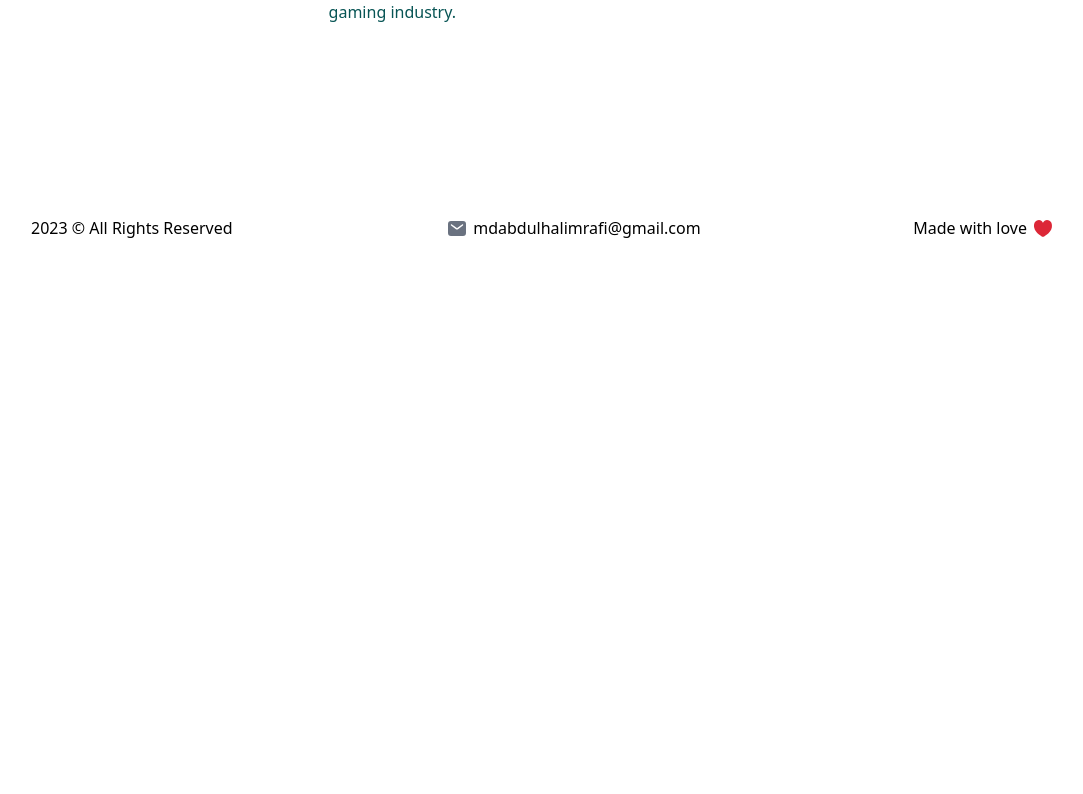
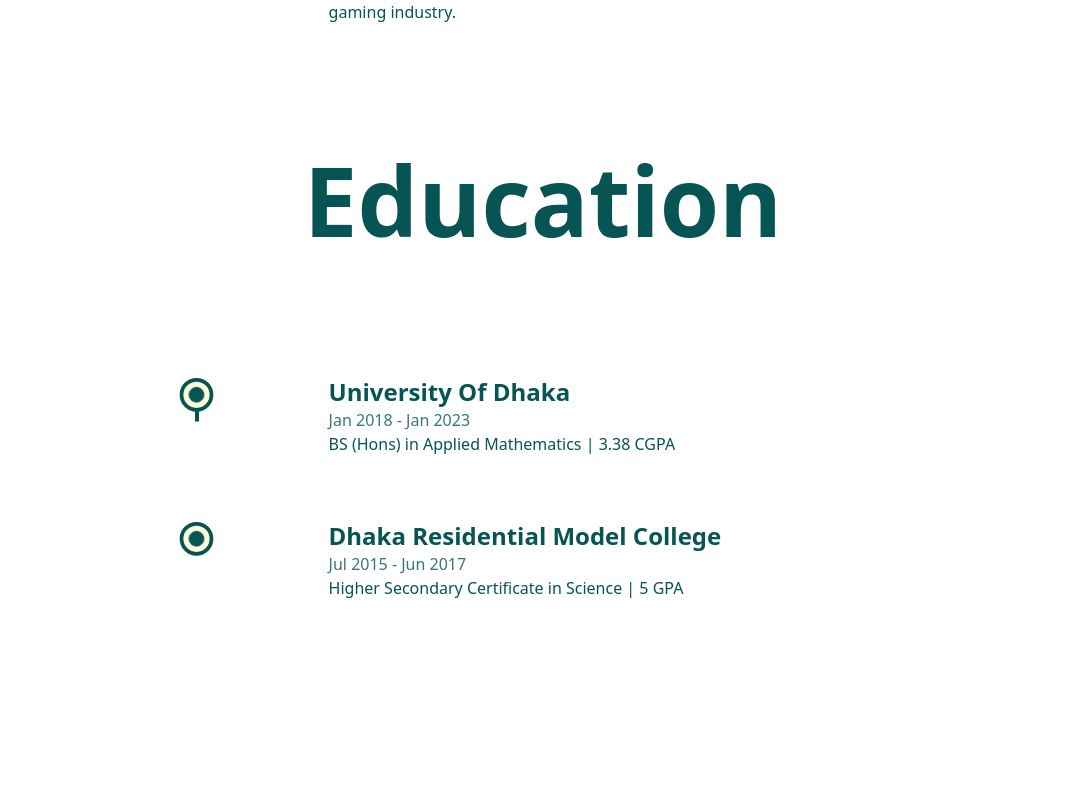
Before and after one commit to Md-Abdul-Halim-Rafi/halimrafi, a Next.js app: page / in a window 1280 px wide. Shown: the part 1584-2378 px from the top of the page, without its empty margins (97-1180 px from the left). Before the commit the page ends 1856 px from the top, so only its background shows below. Built offline with nearby package versions, Linux system fonts and the light colour scheme; no server answers.

Commit message:
education basic

```diff
--- /dev/null
+++ b/src/features/education/Education.tsx
@@ -0,0 +1,51 @@
+import React, { useRef } from "react";
+import { useScroll, motion } from "framer-motion";
+
+import Details from "./components/Details";
+
+const Education = () => {
+
+    const ref = useRef(null);
+    const { scrollYProgress } = useScroll({
+        target: ref,
+        offset: ["start end", "center start"]
+    });
+
+    return (
+        <div className="my-32 relative">
+            <h2 className="font-bold text-8xl mb-32 w-full text-center text-dark">
+                Education
+            </h2>
+
+            <div
+                ref={ref}
+                className="w-[75%] mx-auto relative"
+            >
+                <motion.div
+                    style={{ scaleY: scrollYProgress }}
+                    className="absolute left-9 top-1 w-[4px] bg-dark origin-top h-full"
+                />
+                <ul className="w-full flex flex-col items-start justify-between ml-4">
+                    <Details
+                        institution="University of Dhaka"
+                        course="BS (Hons) in Applied Mathematics"
+                        institutionLink="https://www.du.ac.bd"
+                        time="Jan 2018 - Jan 2023"
+                        grade={3.38}
+                        gradeUnit="CGPA"
+                    />
+                    <Details
+                        institution="Dhaka Residential Model College"
+                        course="Higher Secondary Certificate in Science"
+                        institutionLink="http://www.drmc.edu.bd"
+                        time="Jul 2015 - Jun 2017"
+                        grade={5.00}
+                        gradeUnit="GPA"
+                    />
+                </ul>
+            </div>
+        </div>
+    );
+}
+
+export default Education;
--- /dev/null
+++ b/src/features/education/components/Details.tsx
@@ -0,0 +1,46 @@
+import React, { useRef } from "react";
+import { motion } from "framer-motion";
+
+import LiIcon from "@/component/LiIcon";
+
+interface DetailsProps {
+    institution: string;
+    course: string;
+    institutionLink: string;
+    time: string;
+    grade: number;
+    gradeUnit: string;
+}
+
+const Details = (props: DetailsProps) => {
+    const ref = useRef(null);
+
+    return (
+        <li ref={ref} className="m-8 first:mt-0 last:mb-0 w-[60%] mx-auto flex flex-col items-start justify-between">
+            <LiIcon reference={ref} />
+            <motion.div
+                className="flex flex-col items-start"
+                initial={{ y: 50 }}
+                whileInView={{ y: 0 }}
+                transition={{ duration: 0.5, type: "spring" }}
+            >
+                <a
+                    href={props.institutionLink}
+                    target="_blank"
+                    rel="noopener noreferrer"
+                    className="text-primary font-bold"
+                >
+                    <h3 className="capitalize font-bold text-2xl text-dark">
+                        {props.institution}
+                    </h3>
+                </a>
+                <p className="font-medium text-dark/80 m-0">{props.time}</p>
+                <p className="font-medium text-dark">
+                    {props.course} | {+props.grade} {props.gradeUnit}
+                </p>
+            </motion.div>
+        </li>
+    )
+}
+
+export default Details;
--- a/src/component/Experience/Experience.tsx
+++ b/src/features/experience/Experience.tsx
@@ -1,8 +1,7 @@
 import React, { useRef } from "react";
 import { useScroll, motion } from "framer-motion";
 
-import Details from "./Details";
-import Image from "next/image";
+import Details from "./components/Details";
 
 const Experience = () => {
 
--- a/src/component/Experience/Details.tsx
+++ b/src/features/experience/components/Details.tsx
@@ -1,7 +1,7 @@
 import React, { useRef } from "react";
 import { motion } from "framer-motion";
 
-import LiIcon from "./LiIcon";
+import LiIcon from "@/component/LiIcon";
 
 interface DetailsProps {
     company: string;
--- a/src/pages/index.tsx
+++ b/src/pages/index.tsx
@@ -1,7 +1,9 @@
+import Image from "next/image";
+
+import SEO from "@/component/SEO";
 import AnimatedText from "@/component/AnimatedText";
-import Experience from "@/component/Experience/Experience";
-import SEO from "@/component/SEO";
-import Image from "next/image";
+import Experience from "@/features/experience/Experience";
+import Education from "@/features/education/Education";
 
 export default function Home() {
 	return (
@@ -33,6 +35,8 @@
 			</h2>
 
 			<Experience />
+
+			<Education />
 		</main>
 	)
 }
```
Also changed, not shown: src/component/LiIcon.tsx (renamed from src/component/Experience/LiIcon.tsx).
